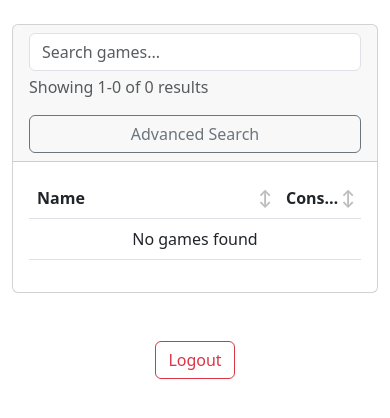
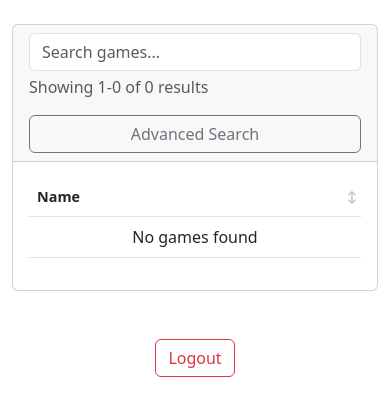
Before and after one commit to rgantt/collecting-website, a Flask app: page / in a window 390 px wide. Shown: the top 418 px of the page. Run offline with Flask 3, Linux system fonts and the light colour scheme; the visitor is signed in with stand-in values (Sample User, id 1); data that the repository does not hold is empty.

Commit message:
Hide all columns besides Name in mobile mode. Include a proper heading for console in the game card instead of shoving it into the title

```diff
--- a/app/templates/index.html
+++ b/app/templates/index.html
@@ -24,16 +24,17 @@
         .sortable {
             cursor: pointer;
             position: relative;
-            padding-right: 18px !important;
+            padding-right: 25px !important;
         }
 
         .sortable::after {
             content: '↕';
             position: absolute;
-            right: 6px;
+            right: 8px;
             top: 50%;
             transform: translateY(-50%);
             opacity: 0.3;
+            font-size: 0.9em;
         }
 
         .sortable.sort-asc::after {
@@ -44,6 +45,21 @@
         .sortable.sort-desc::after {
             content: '↓';
             opacity: 1;
+        }
+
+        @media (max-width: 767.98px) {
+            .sortable {
+                padding-right: 20px !important;
+            }
+
+            .sortable::after {
+                right: 4px;
+                font-size: 0.8em;
+            }
+
+            .table th {
+                font-size: 0.9em;
+            }
         }
 
         .pagination {
@@ -93,8 +109,14 @@
         /* Hide columns on mobile */
         @media (max-width: 767.98px) {
             .d-none.d-md-table-cell,
-            .date-col {
+            .date-col,
+            .console-col {
                 display: none !important;
+            }
+
+            /* Ensure name column takes full width on mobile */
+            .name-col {
+                width: 100% !important;
             }
         }
 
@@ -187,6 +209,18 @@
             margin-bottom: 1rem;
             padding-bottom: 0.5rem;
             border-bottom: 1px solid #eee;
+            white-space: normal;
+            word-wrap: break-word;
+            overflow-wrap: break-word;
+            line-height: 1.3;
+        }
+
+        @media (max-width: 767.98px) {
+            .full-name {
+                font-size: 1.1rem;
+                margin-bottom: 0.75rem;
+                padding-bottom: 0.375rem;
+            }
         }
 
         .game-row {
@@ -484,8 +518,8 @@
                     return `
                         <tr class="game-row" data-game-id="${game.id}">
                             <td class="status-col d-none d-md-table-cell">${statusIcon}</td>
-                            <td title="${game.name}">${game.name}</td>
-                            <td title="${game.console}">${game.console}</td>
+                            <td class="name-col" title="${game.name}">${game.name}</td>
+                            <td class="console-col" title="${game.console}">${game.console}</td>
                             <td class="d-none d-md-table-cell" title="${formatCurrency(game.current_price)}">${formatCurrency(game.current_price)}</td>
                             <td class="d-none d-md-table-cell">${valueChange}</td>
                             <td class="d-none d-md-table-cell" title="${game.acquisition_date || '-'}">${game.acquisition_date || '-'}</td>
@@ -493,15 +527,15 @@
                         <tr class="details-row">
                             <td colspan="6" class="p-0">
                                 <div class="game-details" data-game-id="${game.id}">
-                                    <div class="full-name">${game.name} (${game.console})</div>
+                                    <div class="full-name">${game.name}</div>
                                     <dl>
+                                        <div>
+                                            <dt>Console</dt>
+                                            <dd>${game.console}</dd>
+                                        </div>
                                         <div>
                                             <dt>Status</dt>
                                             <dd>${status}</dd>
-                                        </div>
-                                        <div>
-                                            <dt>Condition</dt>
-                                            <dd>${game.condition || '-'}</dd>
                                         </div>
                                         ${game.is_wanted ? `
                                         <div>
```
